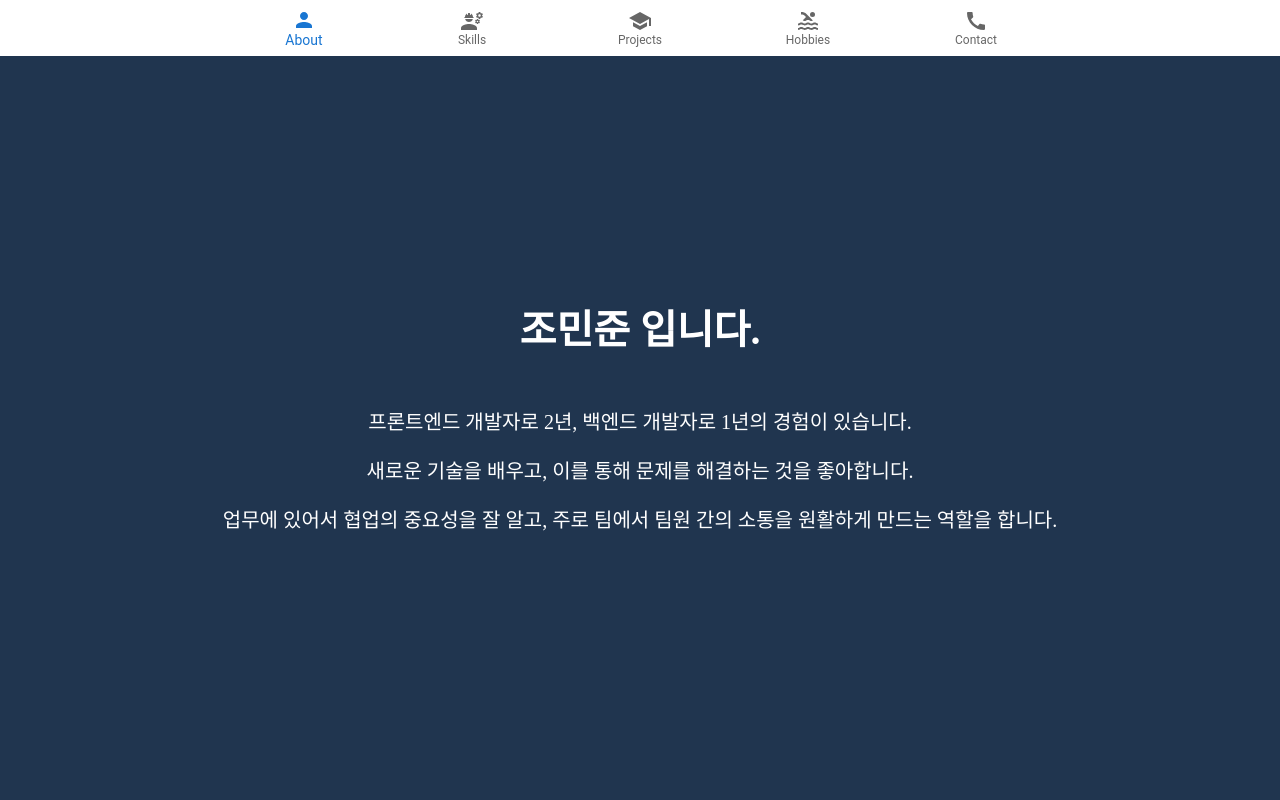
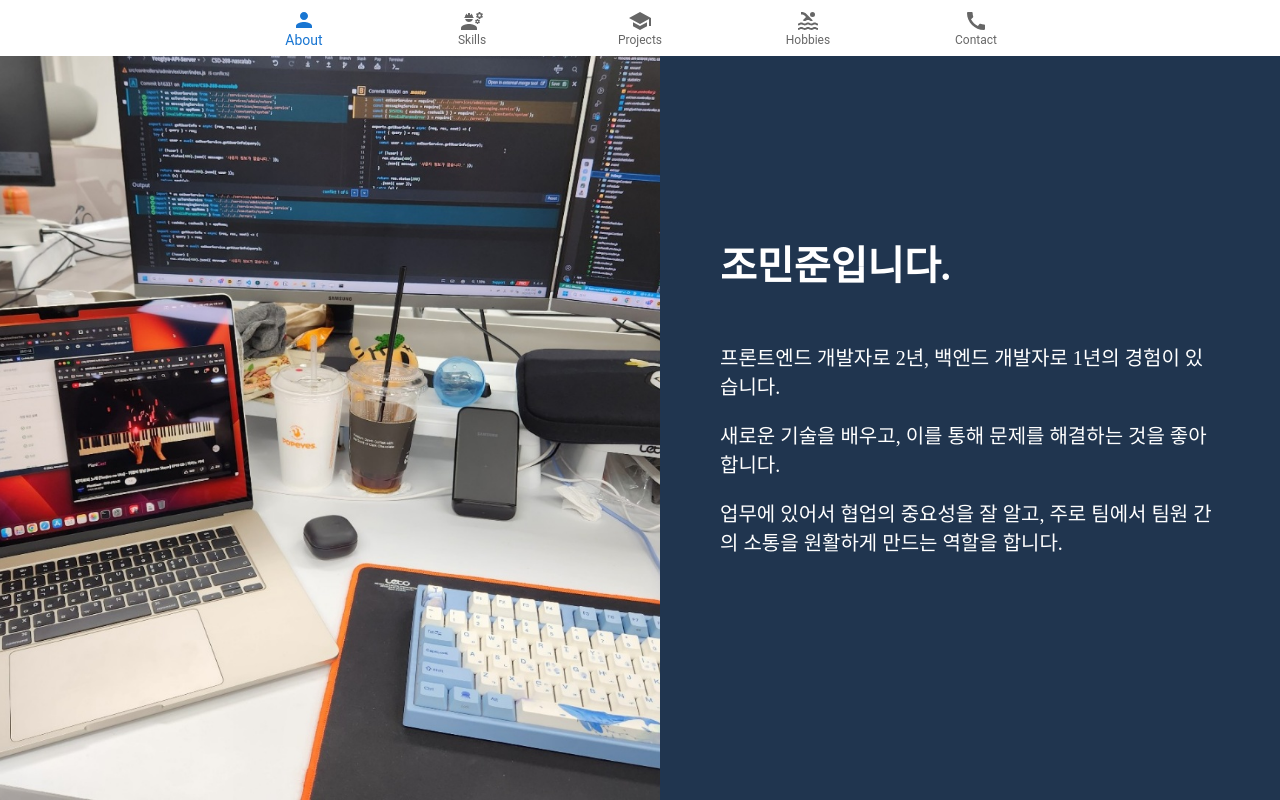
Before and after one commit to kaistlayner/kaistlayner.github.io, a Next.js app in the folder portfolio/: page /about in a window 1280 px wide. Built offline with nearby package versions, Linux system fonts and the light colour scheme.

Commit message:
ui 개선, 사진 추가

```diff
--- a/portfolio/component/atoms/ListItems.tsx
+++ b/portfolio/component/atoms/ListItems.tsx
@@ -38,7 +38,7 @@ export default function ListItems({
   title: string;
   contents: HistoryObject[];
 }) {
-  const [curIndex, setCurIndex] = useState(-1);
+  const [curIndex, setCurIndex] = useState(0);
 
   const onItemClick = (idx: number) => {
     if (curIndex == idx) setCurIndex(-1);
--- a/portfolio/constant/history.ts
+++ b/portfolio/constant/history.ts
@@ -60,11 +60,11 @@ export const hobbyContents: HistoryObject[] = [
     title: "게임",
     subTitle: "메이플스토리",
     description:
-      "17년도부터 꾸준히 즐기는 게임이다. 이 밖에도 경뿌나 이벤트 버프를 제때 받기 위해서, 채팅으로 설정한 시간마다 디스코드 채널에 ,알림을 보내는 디스코드 봇을 만들어 heroku에 배포해서 같이 게임을 즐기는 길드원들과 같이 사용해봤다.",
+      "17년도부터 꾸준히 즐기는 게임이다. 이 밖에도 경뿌나 이벤트 버프를 제때 받기 위해서, 채팅으로 설정한 시간마다 디스코드 채널에 알림을 보내는 디스코드 봇을 만들어 heroku에 배포해서 같이 게임을 즐기는 길드원들과 같이 사용해봤다. 이후에 추첨 뽑기 같은 기능도 추가하여 사용했다.",
     links: [
       {
         href: "https://maple.gg/u/%EC%B5%B8%ED%95%B4",
-        text: "메이플 캐릭터",
+        text: "나의 메이플 캐릭터",
         image: "/maple.png",
       },
       {
@@ -78,7 +78,7 @@ export const hobbyContents: HistoryObject[] = [
     title: "피아노",
     subTitle: "평소에 즐겨하는 게임이나 애니메이션에 나오는 음악 연주",
     description:
-      "위드피아노에서 1년 동안 레슨을 받았고, 이후에는 스스로 연습하며 연주하고 있다. 피아노학원 연주회에 2번 참여하여 윤하의 사건의 ,지평선과 메이플스토리 아르카나 배경음악을 연주하였다.",
+      "위드피아노에서 1년 동안 레슨을 받았고, 이후에는 스스로 연습하며 연주하고 있다. 피아노학원 연주회에 2번 참여하여 윤하의 사건의 지평선과 메이플스토리 아르카나 배경음악을 연주하였다.",
     links: [
       {
         href: "https://tv.naver.com/v/33841711",
@@ -96,6 +96,13 @@ export const hobbyContents: HistoryObject[] = [
     title: "수영",
     subTitle: "친구와 함께 주 4회 수영 수업",
     description:
-      "유성구 종합사회복지관 수영장에서 고등학교 친구와 초급반 수업을 듣고 있다. 수영을 통해 몸을 건강하게 유지하고, 친구와 함께, 즐거운 시간을 보내고 있다. 분명 초급반인데.. 2주도 안되어서 자유형 배형을 배우고 있다.",
+      "유성구 종합사회복지관 수영장에서 고등학교 친구와 초급반 수업을 듣고 있다. 분명 초급반인데.. 2주도 안되어서 자유형 배형을 배우고 있다. 수영을 통해 몸을 건강하게 유지하고, 친구와 함께, 즐거운 시간을 보내고 있다. ",
+    links: [
+      {
+        href: "http://yuseongswc.or.kr/page.php?idx=0401",
+        text: "유성구 종합사회복지관 수영장",
+        image: "/swim.jpg",
+      },
+    ],
   },
 ];
--- a/portfolio/pages/about.tsx
+++ b/portfolio/pages/about.tsx
@@ -1,42 +1,52 @@
 import { Box } from "@mui/material";
 import { colors } from "../constant";
-
-interface AboutProps {}
+import Image from "next/image";
 
 const styles = {
   wrapper: {
     display: "flex",
+    backgroundColor: colors.navy,
+    minHeight: "100vh",
+  },
+  aboutWrapper: {
+    boxSizing: "border-box",
+    display: "flex",
     flexDirection: "column",
     justifyContent: "center",
-    alignItems: "center",
-    minHeight: "100vh",
-    width: "100%",
-    backgroundColor: colors.navy,
     color: "white",
+    p: "60px",
   },
   title: {
     fontSize: "40px",
     fontWeight: "bold",
-    m: "40px",
+    pb: "40px",
   },
   content: {
     width: "100%",
-    maxWidth: "1200px",
-    height: "100%",
     display: "flex",
-    justifyContent: "center",
-    alignItems: "center",
     fontSize: "20px",
-    margin: "0.5em",
+    py: "10px",
+  },
+  imageWrapper: {
+    width: "86.07%",
+    position: "relative",
   },
 };
 
-export default function About(props: AboutProps) {
-  const {} = props;
-
+export default function About() {
   return (
     <Box sx={styles.wrapper}>
-      <Box sx={styles.title}>조민준 입니다.</Box>
+      <Box sx={styles.imageWrapper}>
+        <Image
+          src="/work.jpg"
+          alt=""
+          fill
+          style={{ objectFit: "cover" }}
+          priority
+        />
+      </Box>
+      <Box sx={styles.aboutWrapper}>
+        <Box sx={styles.title}>조민준입니다.</Box>
         <Box sx={styles.content}>
           프론트엔드 개발자로 2년, 백엔드 개발자로 1년의 경험이 있습니다.
         </Box>
@@ -48,5 +58,6 @@ export default function About(props: AboutProps) {
           원활하게 만드는 역할을 합니다.
         </Box>
       </Box>
+    </Box>
   );
 }
```
Also changed, not shown: portfolio/public/swim.jpg (added), portfolio/public/work.jpg (added). Lines whose indentation alone changed are shown as unchanged.
